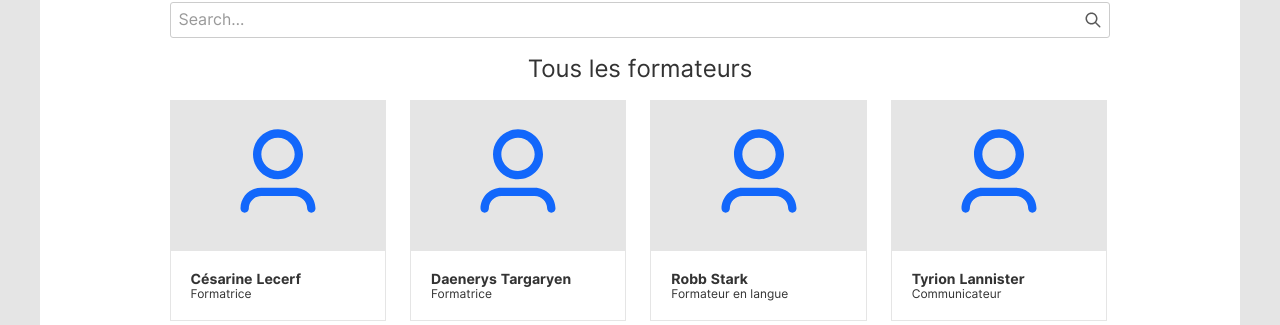
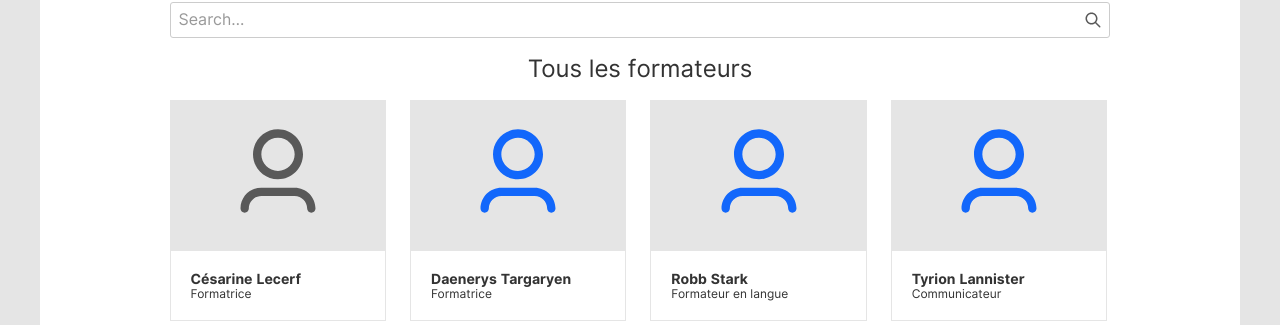
Before and after one commit to smartcoop/cfa-static-templates, a PHP site: page /formateurs.php in a window 1280 px wide. Shown: the part 421-746 px from the top of the page. Run offline with PHP 8.4, Linux system fonts and the light colour scheme.

Commit message:
change blue trainer icon to normal icon

```diff
--- a/templates/components/trainer-list.php
+++ b/templates/components/trainer-list.php
@@ -1,6 +1,6 @@
 <div class="trainer-list__item">
     <div class="trainer-list__item-picture">
-        <a href="nom-du-formateur.php"><img src="./icons/user--blue.svg" class="trainer-icon" /></a>
+        <a href="nom-du-formateur.php"><img src="./icons/user.svg" class="trainer-icon" /></a>
     </div>
     <div class="trainer-list__item-info">
         <div class="trainer-list__item-name">
```
